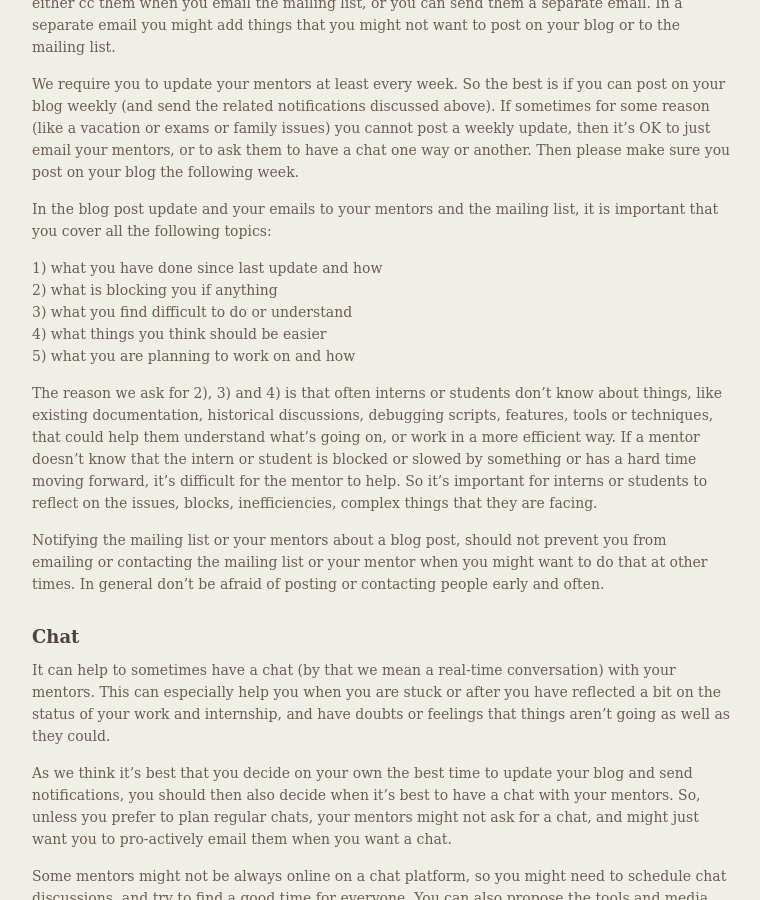
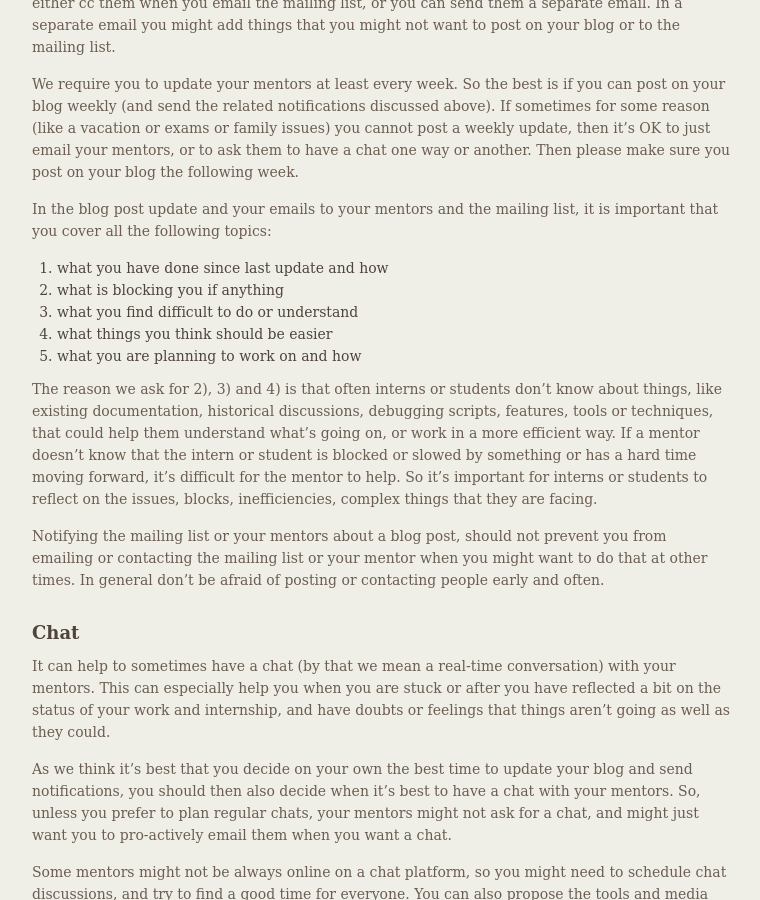
Before and after one commit to git/git.github.io, a Jekyll site: the page built from Mentoring-Program-Guide.md, in a window 1280 px wide and 900 px high, scrolled down 1326 px. Shown: the whole window, without its empty margins (377-1137 px from the left). Built offline with Jekyll 4.4.1, drawn with Linux system fonts in a browser that asks for light colours.

Commit message:
Mentoring-Guide: use proper syntax for ordered list
The syntax used for an ordered list isn't one that is recognized
by the Markdown parser used for the generated site. So, the
list is rendered in HTML as though it is not a list thus needing
change done in bda6f86 (Mentoring-Program-Guide: make lines break,
2021-06-14).

Change the syntax for the list to use the proper Markdown syntax
for an ordered list.

As this makes the fix mentioned in the commit above unnecessary,
that change has been reverted too.

```diff
--- a/Mentoring-Program-Guide.md
+++ b/Mentoring-Program-Guide.md
@@ -93,11 +93,11 @@ following week.
 In the blog post update and your emails to your mentors and the
 mailing list, it is important that you cover all the following topics:
 
-1) what you have done since last update and how
-2) what is blocking you if anything
-3) what you find difficult to do or understand
-4) what things you think should be easier
-5) what you are planning to work on and how
+1. what you have done since last update and how
+2. what is blocking you if anything
+3. what you find difficult to do or understand
+4. what things you think should be easier
+5. what you are planning to work on and how
 
 The reason we ask for 2), 3) and 4) is that often interns or students
 don't know about things, like existing documentation, historical
```
